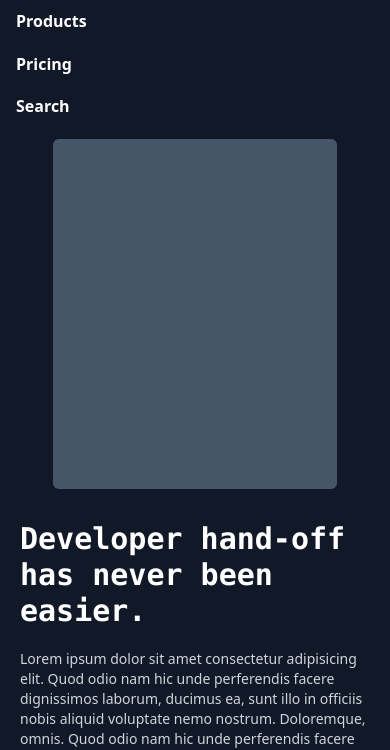
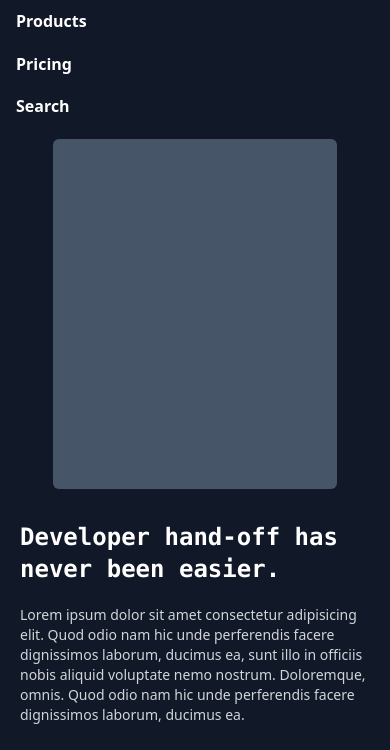
Before and after one commit to Sirvincee/remix-landing, a website: page src/remix.html in a window 390 px wide. Shown: the part 84-834 px from the top of the page. Drawn offline with Linux system fonts and the light colour scheme.

Commit message:
Revert "Additional touches!"
This reverts commit d99fe597806ae2efca2e4be2ad4062b1de433d65.

```diff
--- a/src/remix.html
+++ b/src/remix.html
@@ -82,7 +82,7 @@
         class="mt-3 lg:pl-5 lg:w-[50%] lg:flex flex-col justify-center lg:p-10 lg:ml-[50px]"
       >
         <h2
-          class="w-100 text-3xl font-bold p-5 font-mono lg:text-5xl lg:flex lg:tracking-wider lg:p-4"
+          class="w-100 text-2xl font-bold p-5 font-mono lg:text-5xl lg:flex lg:tracking-wider lg:p-4"
         >
           Developer hand-off has never been easier.
         </h2>
@@ -352,5 +352,14 @@
         </div>
       </section>
     </footer>
+    <br />
+    <br />
+    <br />
+    <br />
+    <br />
+    <br />
+    <br />
+    <br />
+    <br />
   </body>
 </html>
```
